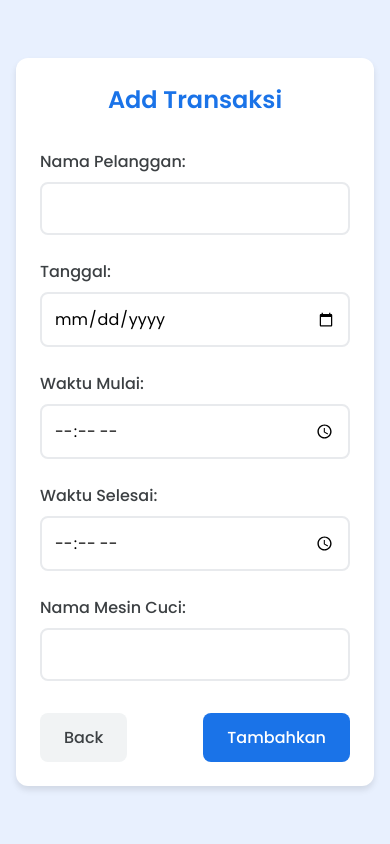
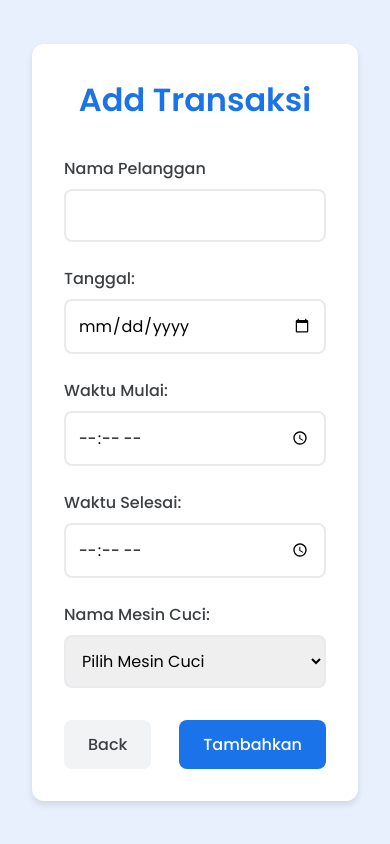
Before and after one commit to Marcellino0/TubesManpro, a Flask app: page /add_transaksi in a window 390 px wide. Run offline with Flask 3, Linux system fonts and the light colour scheme; data that the repository does not hold is empty.

Commit message:
Nambah Fitur Dropdown

```diff
--- a/templates/add_transaksi.html
+++ b/templates/add_transaksi.html
@@ -40,6 +40,7 @@
 
         .form-group {
             margin-bottom: 1.5rem;
+            position: relative;
         }
 
         label {
@@ -49,7 +50,7 @@
             font-weight: 500;
         }
 
-        input {
+        input, select {
             width: 100%;
             padding: 0.75rem;
             border: 2px solid #E8EAED;
@@ -58,13 +59,13 @@
             transition: all 0.3s ease;
         }
 
-        input:focus {
+        input:focus, select:focus {
             outline: none;
             border-color: #1A73E8;
             box-shadow: 0 0 0 3px rgba(26, 115, 232, 0.2);
         }
 
-        input::placeholder {
+        input::placeholder, select::placeholder {
             color: #9AA0A6;
         }
 
@@ -111,29 +112,6 @@
             box-shadow: 0 4px 8px rgba(0, 0, 0, 0.1);
         }
 
-        table {
-            width: 100%;
-            border-collapse: collapse;
-            margin-top: 20px;
-        }
-        table, th, td {
-            border: 1px solid #ddd;
-        }
-        th, td {
-            padding: 12px;
-            text-align: left;
-        }
-        th {
-            background-color: #1A73E8;
-        }
-        tr:nth-child(even) {
-            background-color: #f9f9f9;
-        }
-        tr:hover {
-            background-color: #f1f1f1;
-        }
-
-        /* Dropdown styles */
         .dropdown-list {
             display: none;
             position: absolute;
@@ -161,52 +139,6 @@
 
         .dropdown-item:hover {
             background-color: #F1F3F4;
-        }
-
-        .customer-details {
-            margin-top: 1rem;
-            padding: 1rem;
-            background-color: #F8F9FA;
-            border-radius: 8px;
-            display: none;
-        }
-
-        .customer-details.show {
-            display: block;
-        }
-
-        .details-row {
-            display: grid;
-            grid-template-columns: 120px 1fr;
-            gap: 1rem;
-            margin-bottom: 0.5rem;
-        }
-
-        .details-label {
-            color: #5F6368;
-            font-weight: 500;
-        }
-
-        @media (max-width: 768px) {
-            body {
-                padding: 1rem;
-            }
-
-            .container {
-                padding: 1.5rem;
-            }
-
-            h1 {
-                font-size: 1.5rem;
-            }
-            .lists-container {
-                flex-direction: column;
-            }
-
-            .list {
-                width: 100%;
-                margin-bottom: 1rem;
-            }
         }
     </style>
 </head>
@@ -242,30 +174,10 @@
         </table> -->
 
         <form method="POST">
-
             <div class="form-group">
-                <label for="NamaPelanggan">Nama Pelanggan:</label>
-                <input type="text" id="NamaPelanggan" name="NamaPelanggan" required>
+                <label for="NamaPelanggan">Nama Pelanggan</label>
+                <input type="text" id="NamaPelanggan" name="NamaPelanggan" required autocomplete="off">
                 <div class="dropdown-list" id="customerDropdown"></div>
-            </div>
-
-            <div class="customer-details" id="customerDetails">
-                <div class="details-row">
-                    <span class="details-label">No. Telepon:</span>
-                    <span class="details-value" id="phoneDetails"></span>
-                </div>
-                <div class="details-row">
-                    <span class="details-label">Email:</span>
-                    <span class="details-value" id="emailDetails"></span>
-                </div>
-                <div class="details-row">
-                    <span class="details-label">Alamat:</span>
-                    <span class="details-value" id="addressDetails"></span>
-                </div>
-                <div class="details-row">
-                    <span class="details-label">Kelurahan:</span>
-                    <span class="details-value" id="kelurahanDetails"></span>
-                </div>
             </div>
 
             <div class="form-group">
@@ -285,8 +197,17 @@
 
             <div class="form-group">
                 <label for="NamaMesinCuci">Nama Mesin Cuci:</label>
-                <input type="text" id="NamaMesinCuci" name="NamaMesinCuci" required>
+                <select id="NamaMesinCuci" name="NamaMesinCuci" required>
+                    <option value="">Pilih Mesin Cuci</option>
+                    {% for mesin in tabel_mesincuci %}
+                        {% if mesin[1] == "Available" %}
+                            <option value="{{ mesin[0] }}">{{ mesin[0] }}</option>
+                        {% endif %}
+                    {% endfor %}
+                </select>
             </div>
+
+
 
             <div class="button-group">
                 <a href="{{ url_for('dashboard') }}" class="back-button">Back</a>
@@ -294,28 +215,18 @@
             </div>
         </form>
     </div>
-
     <script>
         // Customer data from Flask template
         const customers = [
             {% for pelanggan in tabel_pelanggan %}
             {
-                name: "{{ pelanggan[0] }}",
+                name: "{{ pelanggan[0] }}"
             },
             {% endfor %}
         ];
 
         const input = document.getElementById('NamaPelanggan');
         const dropdown = document.getElementById('customerDropdown');
-        const customerDetails = document.getElementById('customerDetails');
-
-        function updateCustomerDetails(customer) {
-            document.getElementById('phoneDetails').textContent = customer.phone;
-            document.getElementById('emailDetails').textContent = customer.email;
-            document.getElementById('addressDetails').textContent = customer.address;
-            document.getElementById('kelurahanDetails').textContent = customer.kelurahan;
-            customerDetails.classList.add('show');
-        }
 
         function filterCustomers(searchTerm) {
             return customers.filter(customer =>
@@ -332,7 +243,6 @@
                 div.addEventListener('click', () => {
                     input.value = customer.name;
                     dropdown.classList.remove('show');
-                    updateCustomerDetails(customer);
                 });
                 dropdown.appendChild(div);
             });
@@ -346,7 +256,6 @@
                 showDropdown(filteredCustomers);
             } else {
                 dropdown.classList.remove('show');
-                customerDetails.classList.remove('show');
             }
         });
 
@@ -356,6 +265,5 @@
             }
         });
     </script>
-
 </body>
 </html>
```
